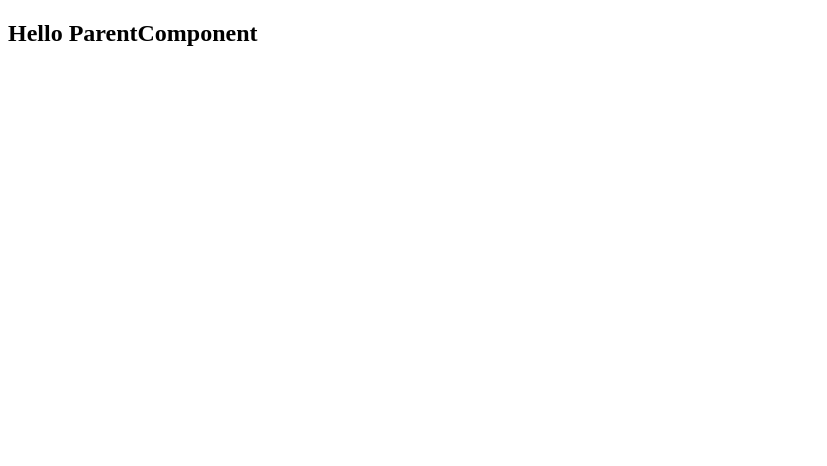
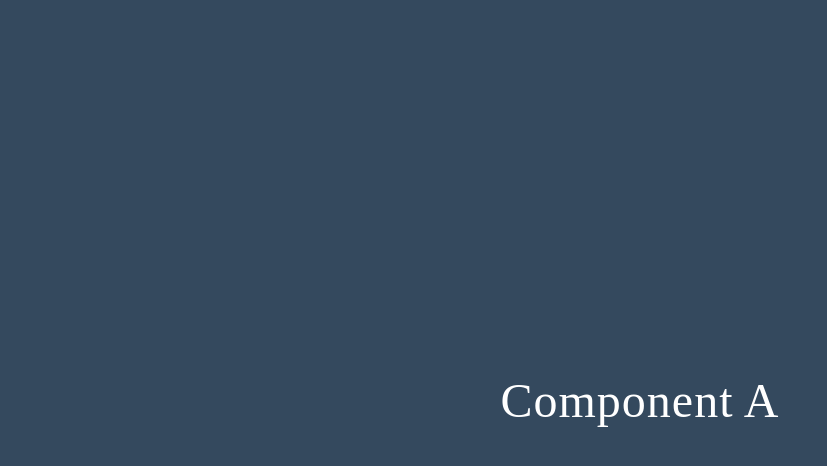
Before and after one commit to muktinathrajbanshi/reactJS2025, a React (Vite) app: page / in a window 1280 px wide. Shown: the top 466 px of the page, without its empty margins (0-827 px from the left). Built offline with nearby package versions, Linux system fonts and the light colour scheme.

Commit message:
design part is added

```diff
--- a/src/components/PropDrilling.jsx
+++ b/src/components/PropDrilling.jsx
@@ -1,5 +1,11 @@
 import React from 'react';
 
+import "./propdrilling.css";
+
 export const PropDrilling = () => {
-  return <h1>Hello ParentComponent</h1>
+  return (
+    <section className="data-management">
+    <h1>Component A</h1>
+    </section>
+  );
 };
--- /dev/null
+++ b/src/components/propdrilling.css
@@ -0,0 +1,22 @@
+* {
+  margin: 0;
+  padding: 0;
+  box-sizing: border-box;
+}
+
+.data-management {
+  width: 100%;
+  height: 100vh;
+  display: flex;
+  justify-content: center;
+  align-items: center;
+  background-color: #34495e;
+}
+
+h1 {
+  font-size: 3rem;
+  text-transform: capitalize;
+  color: #fff;
+  letter-spacing: 1px;
+  font-weight: 500;
+}
```
